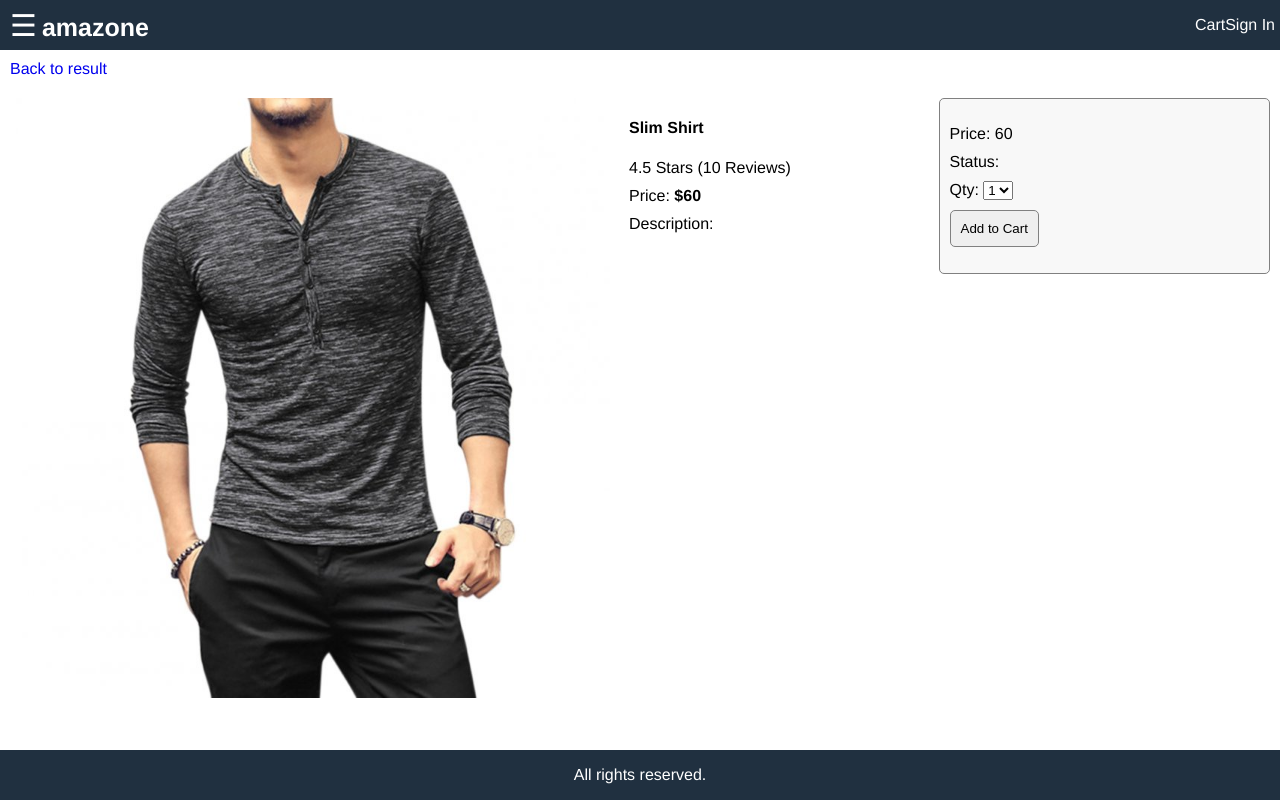
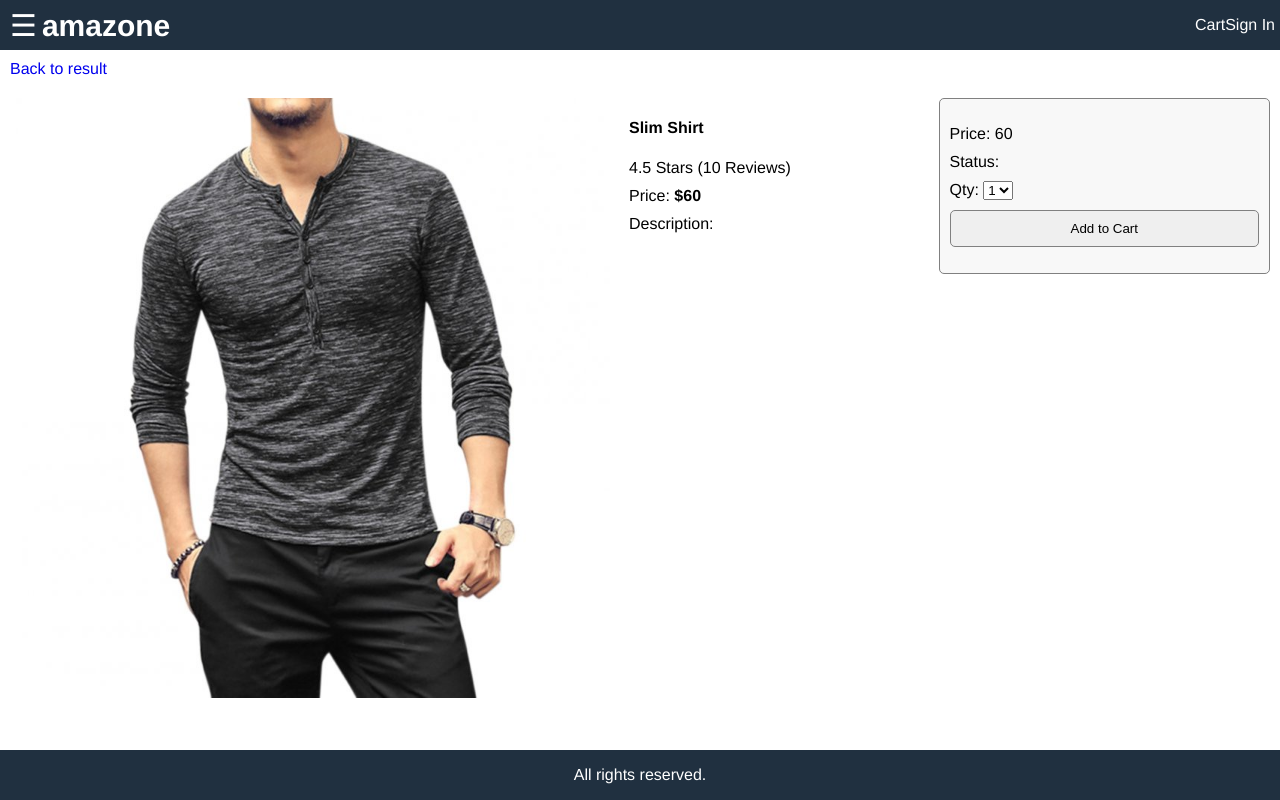
Before and after one commit to Dallas-Alfonso/Amazoneeeeee, a React (Create React App) app: page /product/1 in a window 1280 px wide. Built offline with nearby package versions, Linux system fonts and the light colour scheme.

Commit message:
fixed box sizing for details-action. need to work on making primary color work

```diff
--- a/src/Screens/ProductScreen.js
+++ b/src/Screens/ProductScreen.js
@@ -48,10 +48,14 @@ function ProductScreen (props) {
                             <option>4</option>
                         </select>
                     </li>
+                    <li>
                     <button className="button" >Add to Cart</button>
+                    </li>
                 </ul>
             </div>
+
         </div>
+
         </div>
 }
 export default ProductScreen;
--- a/src/index.css
+++ b/src/index.css
@@ -31,7 +31,7 @@ body{
 }
 .brand a{
   color: #ffffff;
-  font-size: 2.5rem;
+  font-size: 3rem;
   font-weight: bold;
   text-decoration: none;
 }
@@ -189,7 +189,7 @@ a:hover{
   padding: 1rem;
 }
 
-.details-action ul li:last-child{
+.details-action ul li:last-child {
   display: flex;
   flex-direction: column;
 }
@@ -205,6 +205,6 @@ a:hover{
   border: .1rem #404040 solid;
 }
 
-.button.primary{
+.button.primary {
   background-color: #f0c040;
 }
```
